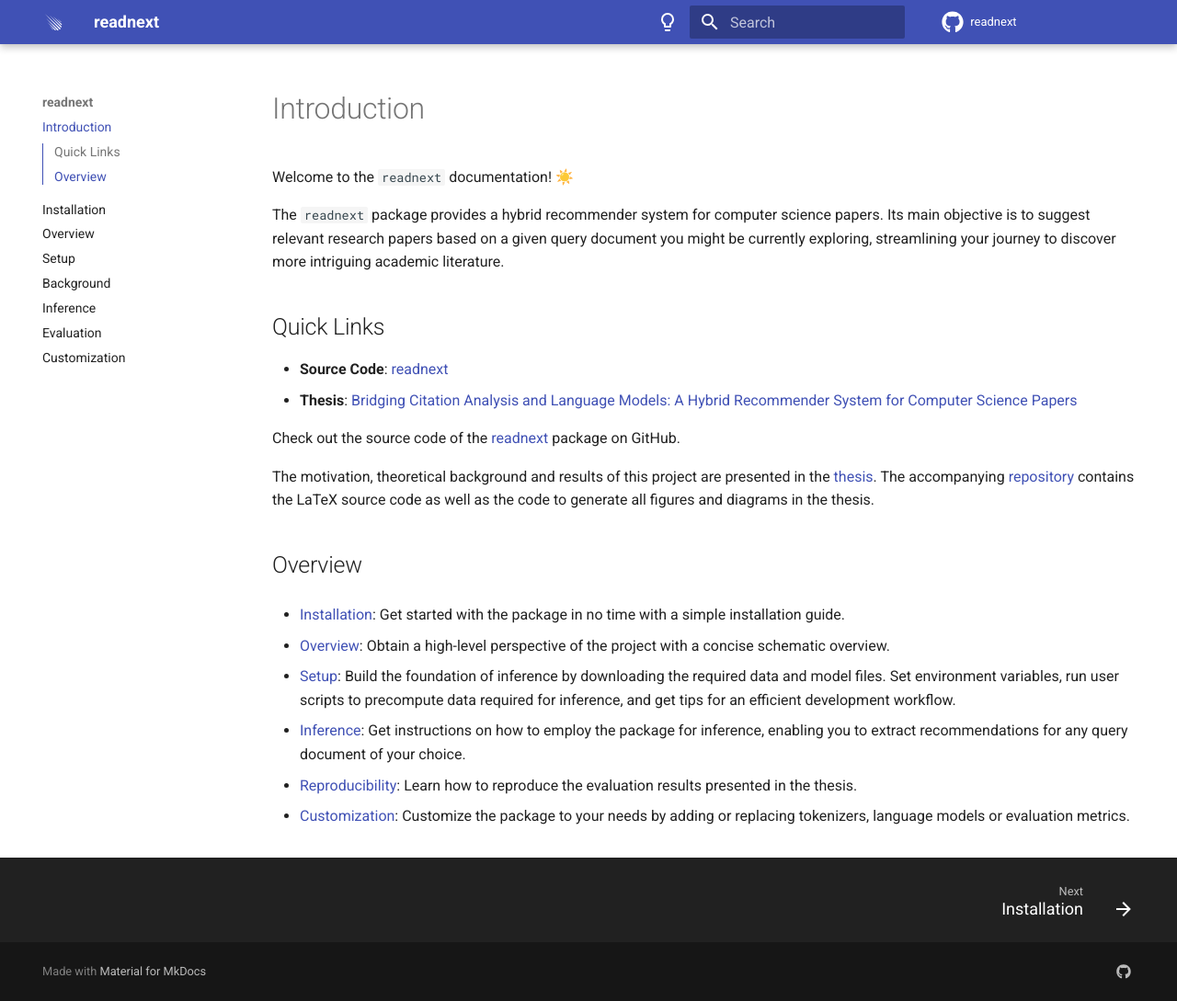
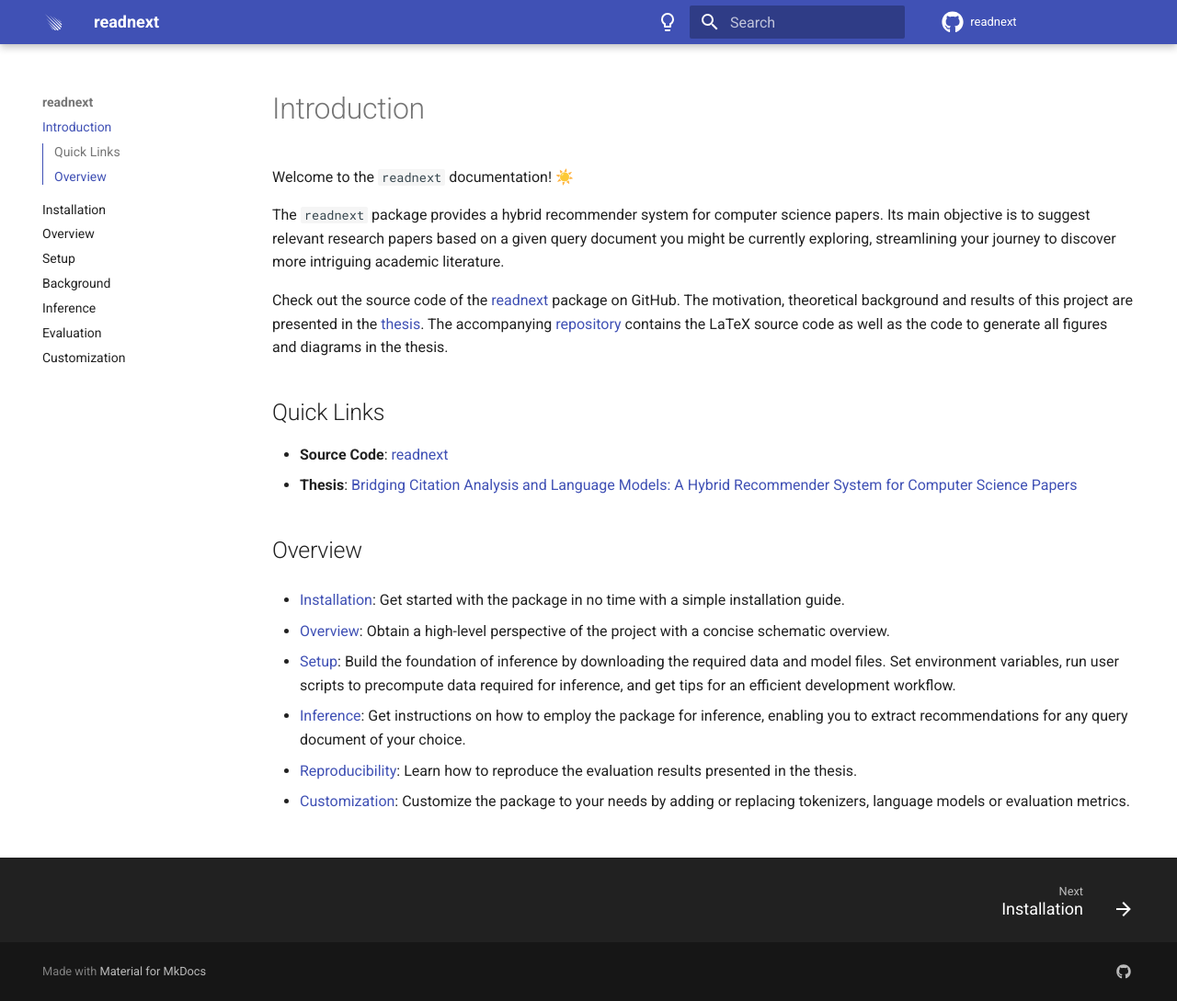
Before and after one commit to joel-beck/readnext, an MkDocs documentation site: the page built from docs/index.md, in a window 1280 px wide and 1089 px high. Shown: the whole window at 92% size. Built offline with MkDocs 1.6.1 and Material for MkDocs 9.7.7, drawn with Linux system fonts in a browser that asks for light colours; comment, search, counter and statistics services are not loaded.

```diff
--- a/docs/index.md
+++ b/docs/index.md
@@ -5,15 +5,14 @@ Welcome to the `readnext` documentation! ☀️
 The `readnext` package provides a hybrid recommender system for computer science papers.
 Its main objective is to suggest relevant research papers based on a given query document you might be currently exploring, streamlining your journey to discover more intriguing academic literature.
 
+Check out the source code of the [readnext](https://github.com/joel-beck/readnext) package on GitHub.
+The motivation, theoretical background and results of this project are presented in the [thesis](https://github.com/joel-beck/msc-thesis/blob/main/thesis/beck-joel_masters-thesis.pdf). The accompanying [repository](https://github.com/joel-beck/msc-thesis) contains the LaTeX source code as well as the code to generate all figures and diagrams in the thesis.
+
 
 ## Quick Links
 
 - **Source Code**: [readnext](https://github.com/joel-beck/readnext)
 - **Thesis**: [Bridging Citation Analysis and Language Models: A Hybrid Recommender System for Computer Science Papers](thesis/beck-joel_masters-thesis.pdf)
-
-Check out the source code of the [readnext](https://github.com/joel-beck/readnext) package on GitHub.
-
-The motivation, theoretical background and results of this project are presented in the [thesis](https://github.com/joel-beck/msc-thesis/blob/main/thesis/beck-joel_masters-thesis.pdf). The accompanying [repository](https://github.com/joel-beck/msc-thesis) contains the LaTeX source code as well as the code to generate all figures and diagrams in the thesis.
 
 
 ## Overview
```
Also changed, not shown: README.md (+5 -5 lines).
